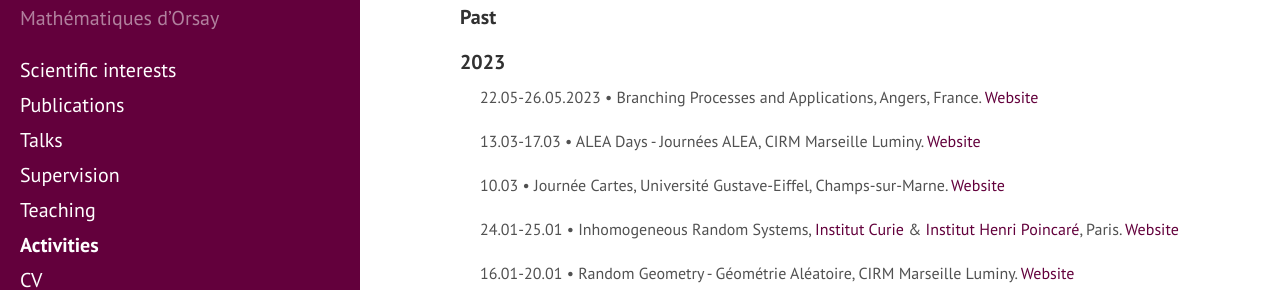
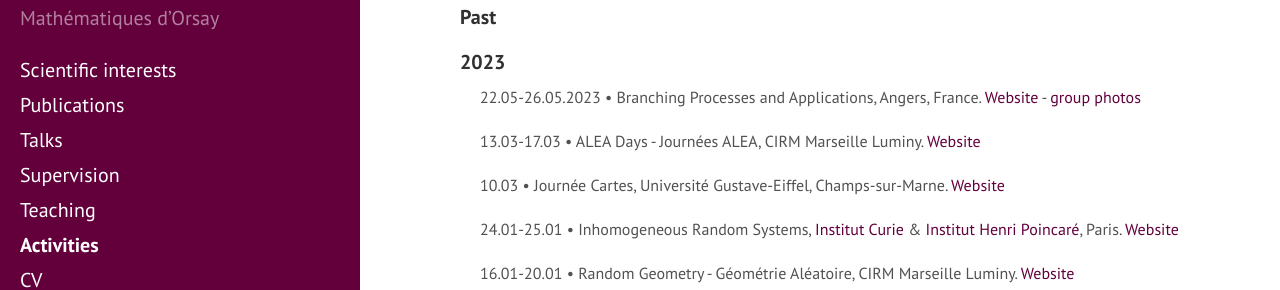
Before and after one commit to matteodachille/matteodachille.github.io, a Jekyll site: the page built from activities.md, in a window 1280 px wide and 900 px high, scrolled down 1140 px. Shown: the part 173-463 px from the top of the window. Built offline with Jekyll 4.4.1, drawn with Linux system fonts in a browser that asks for light colours; nearby versions of some CDN libraries; some web fonts are replaced.

```diff
--- a/activities.md
+++ b/activities.md
@@ -62,8 +62,9 @@ with Pasquale Calabrese (SISSA), Andrea Gambassi (SISSA), Marco Gherardi (Univer
 #### 2023
 {: .no_toc}
 
-22.05-26.05.2023 &#x2022; Branching Processes and Applications, Angers, France. [Website](https://site-branpro2023.apps.math.cnrs.fr/index.php){:target="_blank"}
+22.05-26.05.2023 &#x2022; Branching Processes and Applications, Angers, France. [Website](https://site-branpro2023.apps.math.cnrs.fr/index.php){:target="_blank"} - [group photos](https://site-branpro2023.apps.math.cnrs.fr/pictures.php){:target="_blank"}
 {: style="font-size: 16px; margin-left: 20px" }
+
 
 13.03-17.03 &#x2022; ALEA Days - Journées ALEA, CIRM Marseille Luminy. [Website](https://conferences.cirm-math.fr/2887.html){:target="_blank"}
 {: style="font-size: 16px; margin-left: 20px" }
```
Also changed, not shown: talks.md (+1 -1 lines).
